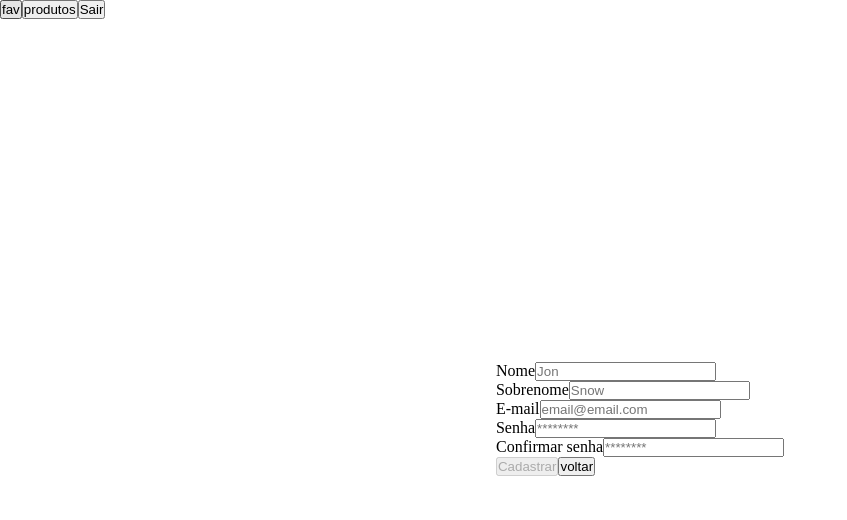
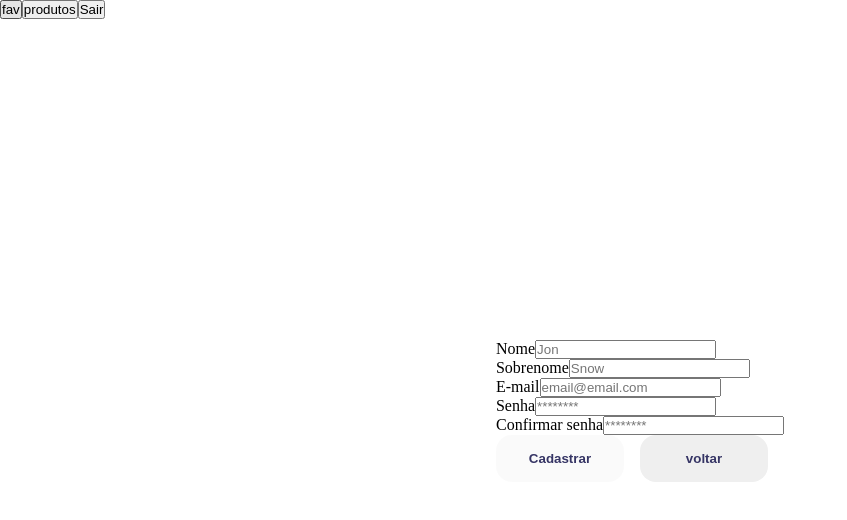
Before and after one commit to danielbped/online-store, a React (Vite) app: page /register in a window 1280 px wide. Shown: the top 520 px of the page, without its empty margins (0-847 px from the left). Built offline with nearby package versions, Linux system fonts and the light colour scheme; no server answers.

Commit message:
feat: estiliza botão padrão

```diff
--- a/src/components/Button/index.tsx
+++ b/src/components/Button/index.tsx
@@ -1,13 +1,14 @@
 import { ButtonProps } from "../../interfaces/components.interface";
+import { StyledButton } from "./style";
 
 const Button = (props: ButtonProps) => {
   return (
-    <button
+    <StyledButton
       onClick={ (e) => props.onClick(e) }
       disabled={ props.disabled }
     >
       {props.title}
-    </button>
+    </StyledButton>
   );
 };
 
--- a/src/components/Button/style.tsx
+++ b/src/components/Button/style.tsx
@@ -0,0 +1,24 @@
+import styled from "styled-components";
+
+const StyledButton = styled.button`
+  border: none;
+  padding: 1rem;
+  color: #363565;
+  baground-color: #363565;
+  margin-bottom: 1rem;
+  margin-right: 1rem;
+  font-weight: bold;
+  border-radius: 1rem;
+  width: 100%;
+
+  &:hover {
+    cursor: pointer;
+    color: white;
+    background-color: #737293;
+    transition: all.3s ease-in-out;
+  }
+`;
+
+export {
+  StyledButton,
+};
```
